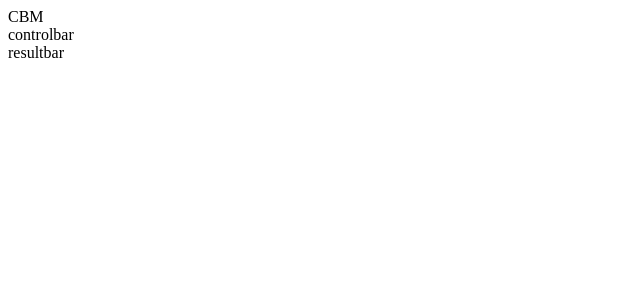
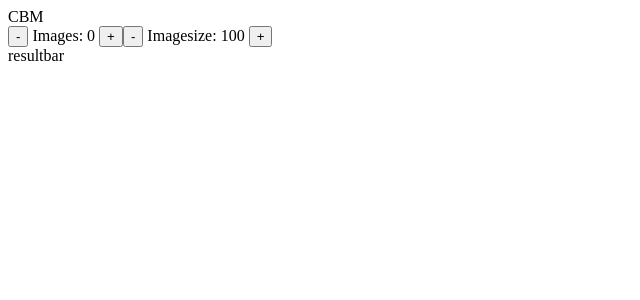
Before and after one commit to juissi999/cbm, a Vue app: page / in a window 1280 px wide. Shown: the top 300 px of the page, without its empty margins (0-640 px from the left). Built offline with nearby package versions, Linux system fonts and the light colour scheme.

Commit message:
ControlBar buttons with sample functionality added

```diff
--- a/src/components/ControlBar.vue
+++ b/src/components/ControlBar.vue
@@ -1,13 +1,21 @@
-<template
-  ><div>
-    controlbar
+<template>
+  <div>
+    <button v-on:click="images -= 1">-</button>
+    Images: {{ images }}
+    <button v-on:click="images += 1">+</button>
+    <button v-on:click="size -= 1">-</button>
+    Imagesize: {{ size }}
+    <button v-on:click="size += 1">+</button>
   </div>
 </template>
 
 <script>
 export default {
   name: 'ControlBar',
-  props: []
+  props: [],
+  data() {
+    return { images: 0, size: 100 }
+  }
 }
 </script>
 
```
